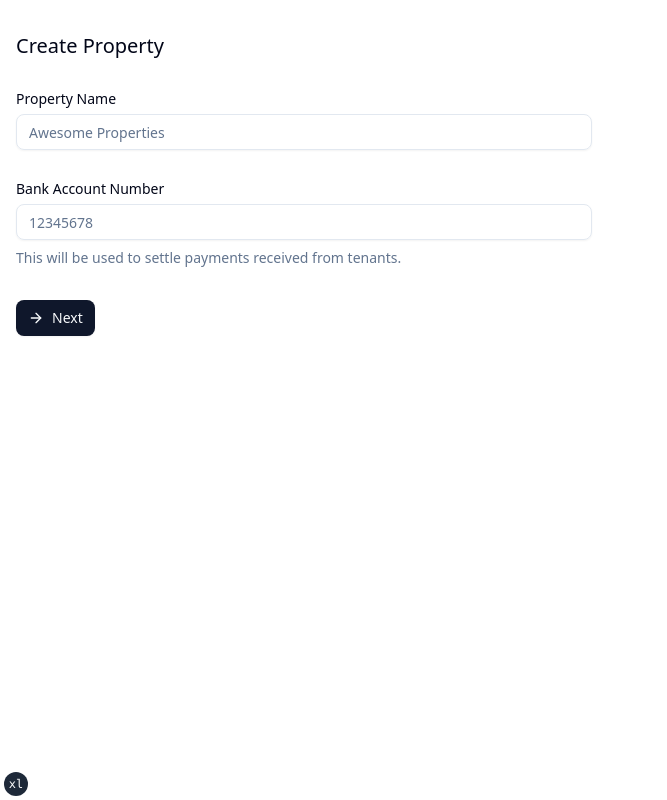
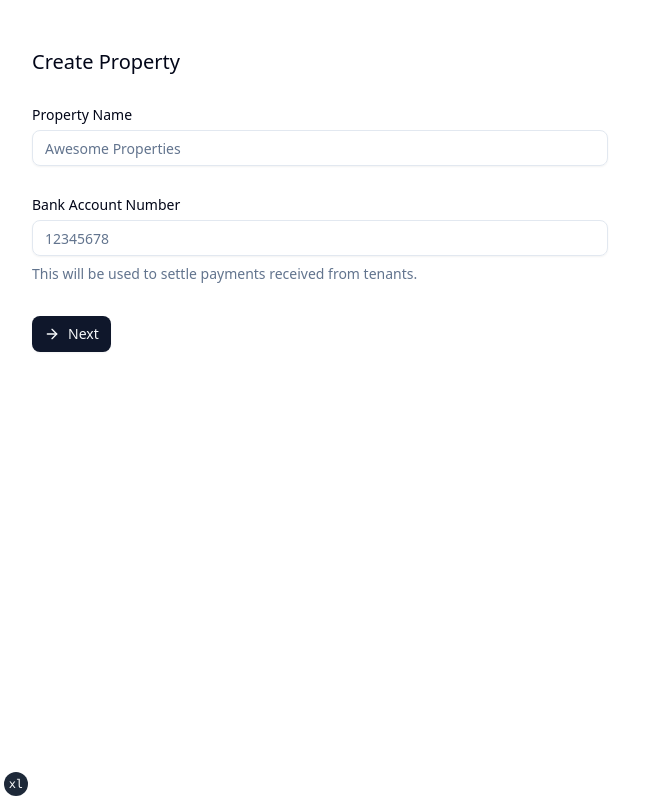
Before and after one commit to msplke/kejaniverse, a Next.js app: page /properties/new in a window 1280 px wide. Shown: the whole page, without its empty margins (0-667 px from the left). Built offline with nearby package versions, Linux system fonts and the light colour scheme; no server answers.

Commit message:
chore: update layout styles

```diff
--- a/src/app/(dashboard)/properties/[id]/layout.tsx
+++ b/src/app/(dashboard)/properties/[id]/layout.tsx
@@ -15,7 +15,7 @@ export default async function Layout({
   return (
     <SidebarProvider>
       <AppSidebar id={id} />
-      <main>
+      <main className="w-full">
         <SidebarTrigger />
         {children}
       </main>
--- a/src/app/(dashboard)/properties/layout.tsx
+++ b/src/app/(dashboard)/properties/layout.tsx
@@ -4,8 +4,8 @@ export default function Layout({
   children,
 }: Readonly<{ children: React.ReactNode }>) {
   return (
-    <div className="p-4">
-      <div className="flex items-center justify-end py-2">
+    <div className="px-8 py-4">
+      <div className="sticky top-0 flex items-center justify-end py-4">
         <SignedIn>
           <UserButton />
         </SignedIn>
```
